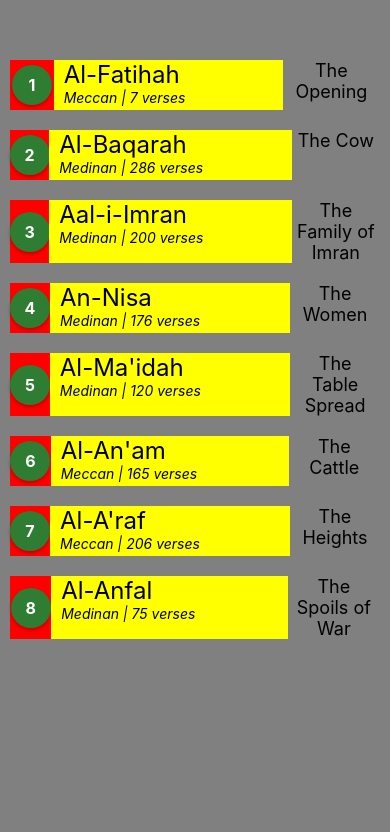
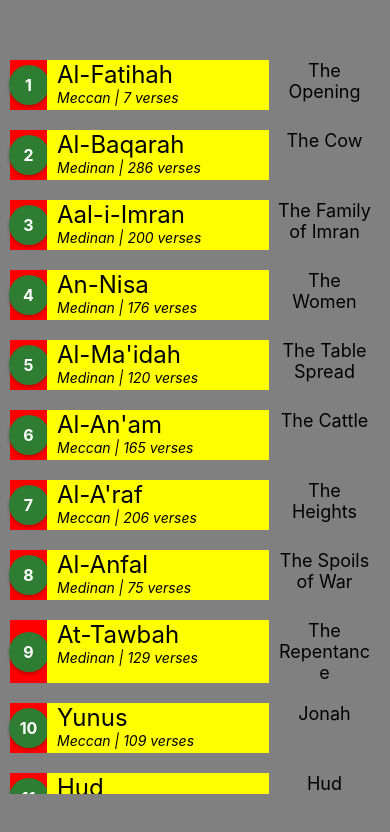
Before and after one commit to Saher-Anwar/Advanced_Quran_App, a React Native app in the folder frontend/: screen / in a window 390 px wide. Shown: the top 832 px of the page. Built offline with nearby package versions, Linux system fonts and the light colour scheme.

Commit message:
Utilized Flatlist for displaying chapters and compelted chapterlistscreen

```diff
--- a/frontend/App.tsx
+++ b/frontend/App.tsx
@@ -1,24 +1,10 @@
 import React from "react";
-import { StatusBar, StyleSheet, View } from "react-native";
-import ListItemComponent from "./src/components/ListItemComponent";
+import { StyleSheet } from "react-native";
 import { chapters } from "./src/mock_data/list_item_data";
+import ChapterListScreen from "./src/screens/ChapterListScreen";
 
 const App = () => {
-  return (
-    <>
-      <StatusBar barStyle="dark-content" />
-      <View style={styles.container}>
-        <ListItemComponent {...chapters[0]} />
-        <ListItemComponent {...chapters[1]} />
-        <ListItemComponent {...chapters[2]} />
-        <ListItemComponent {...chapters[3]} />
-        <ListItemComponent {...chapters[4]} />
-        <ListItemComponent {...chapters[5]} />
-        <ListItemComponent {...chapters[6]} />
-        <ListItemComponent {...chapters[7]} />
-      </View>
-    </>
-  );
+  return <ChapterListScreen chapters={[...chapters]} />;
 };
 
 export default App;
--- a/frontend/src/components/ListItemComponent.tsx
+++ b/frontend/src/components/ListItemComponent.tsx
@@ -28,19 +28,18 @@ const styles = StyleSheet.create({
     margin: 10,
   },
   symbolContainer: {
-    flex: 2,
+    width: "10%",
     justifyContent: "center",
     alignItems: "center",
     backgroundColor: "red",
   },
   listItemInfoContainer: {
-    flexGrow: 4,
-    flexShrink: 0,
+    width: "60%",
     backgroundColor: "yellow",
     paddingHorizontal: 10,
   },
   translationContainer: {
-    flex: 4,
+    width: "30%",
     backgroundColor: "gray",
     paddingHorizontal: 5,
   },
--- a/frontend/src/screens/ChapterListScreen.tsx
+++ b/frontend/src/screens/ChapterListScreen.tsx
@@ -1,5 +1,34 @@
-import { ChapterList } from "../types/Chapter";
+import React from "react";
+import { FlatList, StatusBar, StyleSheet, View } from "react-native";
+import { SafeAreaProvider, SafeAreaView } from "react-native-safe-area-context";
+import ListItemComponent from "../components/ListItemComponent";
+import { chapters } from "../mock_data/list_item_data";
+import { ChapterListItemData } from "../types/Chapter";
 
-const ChapterListScreen = (chapters: ChapterList[]) => {
-  return <></>;
+interface ChaptersList {
+  chapters: ChapterListItemData[];
+}
+
+const ChapterListScreen = ({ chapters }: ChaptersList) => {
+  return (
+    <SafeAreaProvider>
+      <SafeAreaView style={styles.container}>
+        <FlatList
+          data={chapters}
+          renderItem={({ item }) => <ListItemComponent {...item} />}
+          keyExtractor={(item) => item.name}
+        />
+      </SafeAreaView>
+    </SafeAreaProvider>
+  );
 };
+
+export default ChapterListScreen;
+
+const styles = StyleSheet.create({
+  container: {
+    flex: 1,
+    paddingVertical: 50,
+    backgroundColor: "gray",
+  },
+});
```
